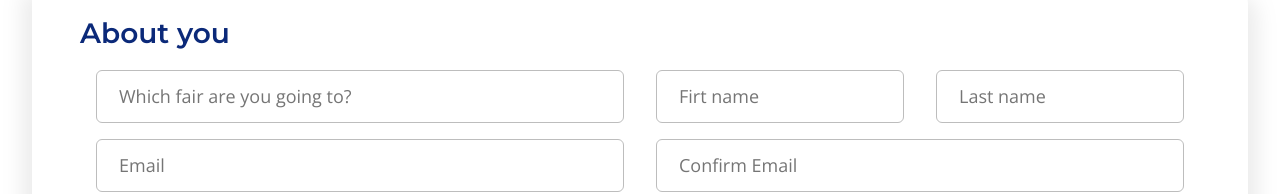
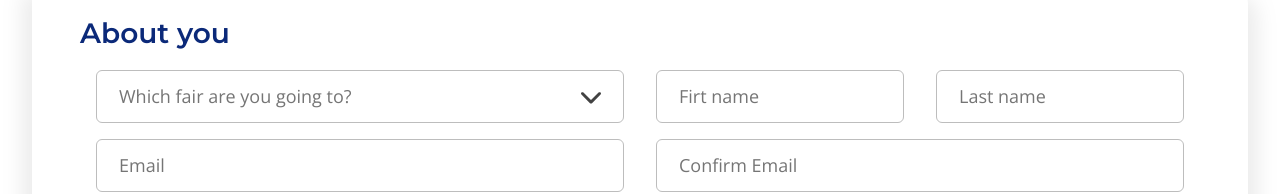
Before and after one commit to NJVS/canadian-creative-arts, a React (Create React App) app: page /signup in a window 1280 px wide. Shown: the part 514-708 px from the top of the page. Built offline with nearby package versions, Linux system fonts and the light colour scheme.

Commit message:
custom select component

```diff
--- a/src/components/SignupForm/InputSelect.jsx
+++ b/src/components/SignupForm/InputSelect.jsx
@@ -1,8 +1,44 @@
-import React from 'react'
+import { useState } from 'react';
 
-const InputSelect = () => {
+import styles from './InputSelect.module.scss';
+import { ReactComponent as ArrowIcon } from '../../assets/icons/chevron-down-solid.svg';
+
+const InputSelect = ({ options, placeholder }) => {
+  const [value, setValue] = useState(null);
+  const [toggled, setToggled] = useState(false);
+
+  function selectHandler(id) {
+    const option = options.find(option => option.id === id);
+    setValue(option.name);
+    setToggled(false);
+  }
+
   return (
-    <div>InputSelect</div>
+    <div className={styles.input_select}>
+      <button
+        type='button'
+        className={`
+          ${styles.toggler}
+          ${(value !== null) ? styles.selected : ''}
+          ${toggled ? styles.toggled : ''}
+        `}
+        onClick={() => setToggled(!toggled)}
+      >
+        {(value === null) ? placeholder : value}
+        <ArrowIcon />
+      </button>
+      <div className={`${styles.options} ${toggled ? styles.active : ''}`}>
+        {options.map(option => (
+          <label
+            key={`label_${option.id}`}
+            htmlFor={`inp_${option.id}`}
+            onClick={() => selectHandler(option.id)}
+          >
+            {option.name}
+          </label>
+        ))}
+      </div>
+    </div>
   )
 }
 
--- /dev/null
+++ b/src/components/SignupForm/InputSelect.module.scss
@@ -0,0 +1,75 @@
+.input_select {
+  position: relative;
+
+  .toggler {
+    display: flex;
+    align-items: center;
+    justify-content: space-between;
+    width: 100%;
+    padding: 0.75rem 1.375rem;
+    background-color: var(--c-white);
+    border: 1px solid var(--c-neutral-400);
+    border-radius: 0.375rem;
+    color: var(--c-neutral-600);
+    font-family: var(--ff-secondary);
+    font-size: 1.125rem;
+    text-align: start;
+    cursor: pointer;
+
+    >svg {
+      width: 20px;
+      fill: var(--c-neutral-800);
+      transition: all 0.2s ease;
+    }
+
+    &.selected {
+      color: var(--c-neutral-900);
+      font-weight: 600;
+    }
+
+    &.toggled {
+      svg {
+        fill: var(--c-pink-accent-300);
+        rotate: 180deg;
+      }
+    }
+  }
+
+  .options {
+    position: absolute;
+    top: calc(100% + 0.5rem);
+    // padding: 1rem;
+    display: none;
+    flex-direction: column;
+    width: 100%;
+    background-color: var(--c-white);
+    border: 1px solid var(--c-neutral-400);
+    border-radius: 0.375rem;
+    box-shadow: 0 15px 20px 10px rgba(#818181, 0.15);
+    z-index: 99;
+
+    &.active {
+      display: flex;
+    }
+
+    label {
+      color: var(--c-neutral-600);
+      font-family: var(--ff-secondary);
+      font-size: 1.125rem;
+      font-weight: 600;
+      padding: 1rem;
+      border-bottom: 1px solid var(--c-neutral-400);
+      transition: all 0.2s ease;
+      cursor: pointer;
+
+      &:last-of-type {
+        border-bottom: none;
+      }
+
+      &:hover {
+        color: var(--c-pink-accent-300);
+        background-color: var(--c-neutral-100);
+      }
+    }
+  }
+}
--- a/src/components/SignupForm/SignupForm.jsx
+++ b/src/components/SignupForm/SignupForm.jsx
@@ -1,4 +1,8 @@
 import { useState } from 'react';
+
+import InputSelect from './InputSelect';
+
+import { upcomingFairs } from '../../data/selectOptions';
 
 import global from '../../assets/styles/globalstyles.module.scss';
 import styles from './SignupForm.module.scss';
@@ -17,7 +21,8 @@ const SignupForm = () => {
           <h3>About you</h3>
           <form className={styles.form}>
             <div>
-              <input type="text" placeholder='Which fair are you going to?' />
+              {/* <input type="text" placeholder='Which fair are you going to?' /> */}
+              <InputSelect options={upcomingFairs} placeholder="Which fair are you going to?" />
               <div className={styles.input_group}>
                 <input type="text" placeholder='Firt name' />
                 <input type="text" placeholder='Last name' />
--- a/src/components/SignupForm/SignupForm.module.scss
+++ b/src/components/SignupForm/SignupForm.module.scss
@@ -40,7 +40,7 @@
     border-radius: 0 1rem 1rem 1rem;
     box-shadow: 0 15px 20px 10px rgba(#818181, 0.15);
 
-    li {
+    >li {
       display: none;
       flex-direction: column;
       gap: 1rem;
@@ -90,5 +90,9 @@
     border-radius: 0.375rem;
     font-family: var(--ff-secondary);
     font-size: 1.125rem;
+
+    &::placeholder {
+      color: var(--c-neutral-600);
+    }
   }
 }
--- /dev/null
+++ b/src/data/selectOptions.js
@@ -0,0 +1,47 @@
+export const upcomingFairs = [
+  { name: `FOSDEM'23`, id: 'JSLE8935' },
+  { name: `DeveloperWeek`, id: 'IEMG9833' },
+  { name: `ConFoo Montreal 2023`, id: 'JEGR8390' },
+  { name: `SREcon23 Americas`, id: 'OEUR8450' },
+  { name: `QCon London`, id: 'MNHQ8453' },
+  { name: `Data Council Austin 2023`, id: 'GFPQ3459' }
+];
+
+export const levelOfStudy = [
+  { name: `HighSchool Graduate`, id: 'PPDE9975' },
+  { name: `Undergraduate / Bachelor's Degree`, id: 'OOIU7677' },
+  { name: `Master's degree`, id: 'BBST8824' },
+  { name: `Doctor of Philosophy - PhD`, id: 'YYEB3895' },
+  { name: `Others`, id: 'NNQM3856' },
+]
+
+export const courses = [
+  { name: `Front-end Development`, id: 'HRRS5923' },
+  { name: `Back-end Development`, id: 'HSHS2455' },
+  { name: `Fullstack Development`, id: 'KSKM58388' },
+  { name: `UI/UX`, id: 'KKFS2955' },
+]
+
+// https://gist.github.com/anubhavshrimal/75f6183458db8c453306f93521e93d37
+export const countries = [
+  {
+    "name": "Philippines",
+    "dial_id": "+63",
+    "id": "PH"
+  },
+  {
+    "name": "United Arab Emirates",
+    "dial_id": "+971",
+    "id": "AE"
+  },
+  {
+    "name": "United States",
+    "dial_id": "+1",
+    "id": "US"
+  },
+  {
+    "name": "Qatar",
+    "dial_id": "+974",
+    "id": "QA"
+  },
+]
```
Also changed, not shown: src/assets/icons/chevron-down-solid.svg (added).
